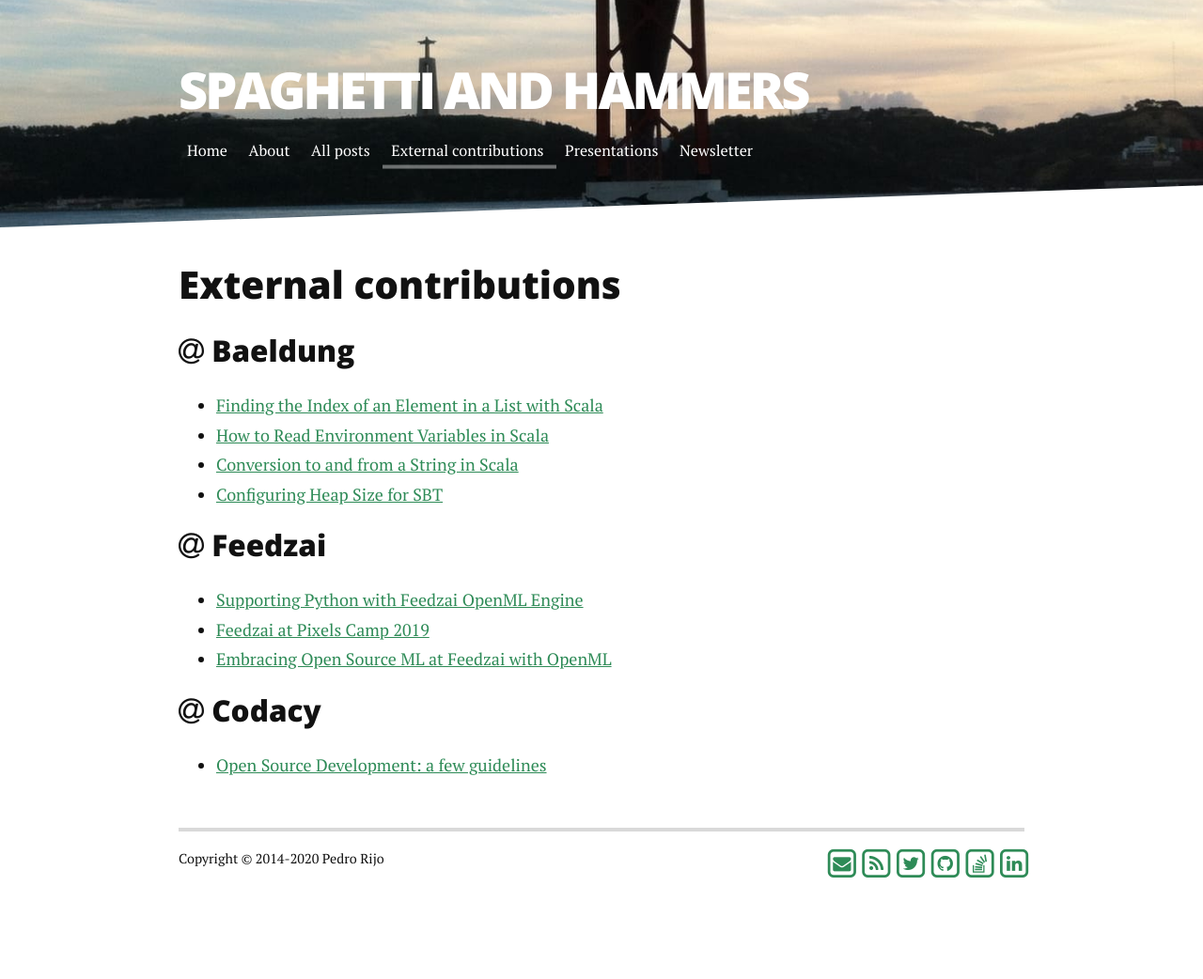
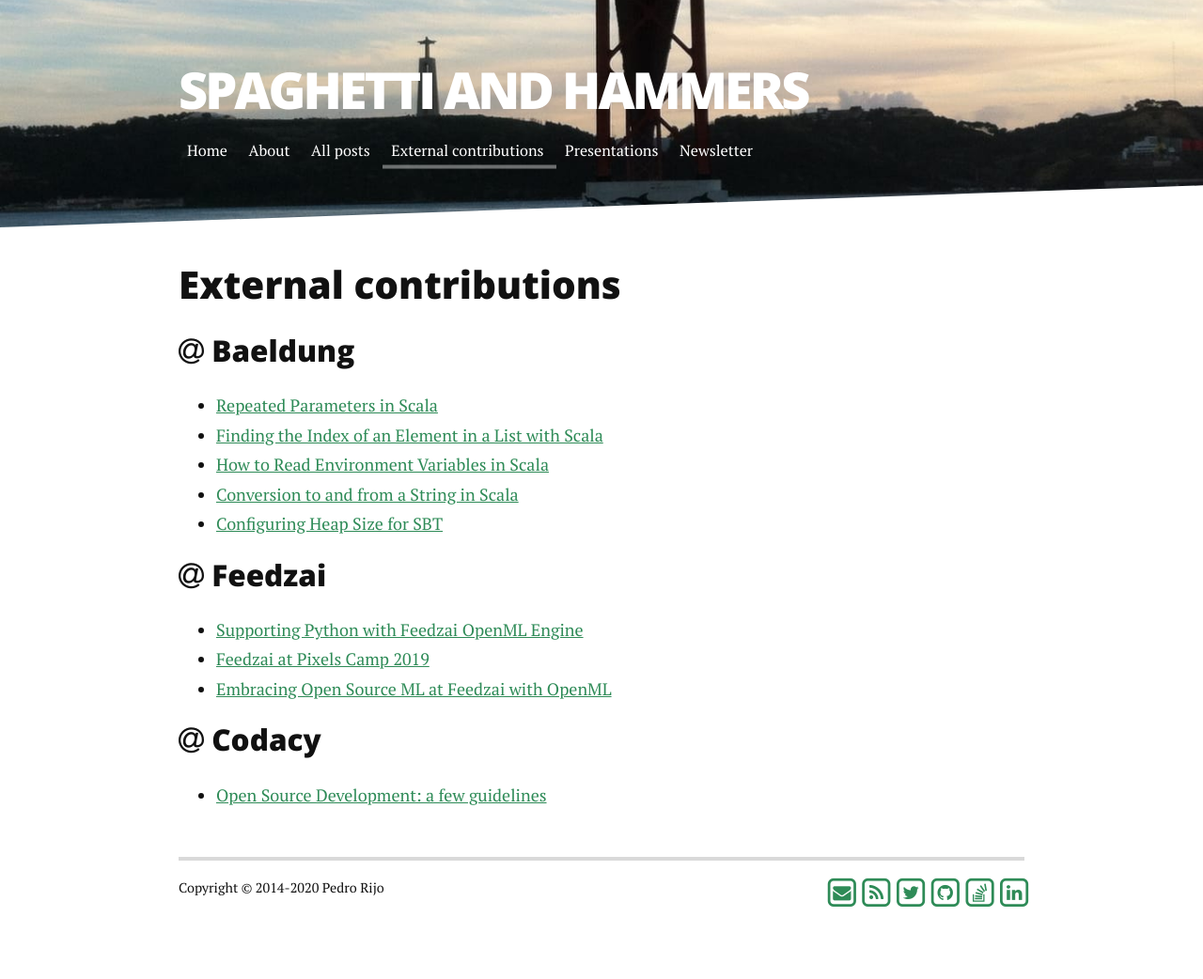
Before and after one commit to pedrorijo91/pedrorijo91.github.io, a Jekyll site: the page built from external.html, in a window 1280 px wide. Shown: the whole page at 94% size. Built offline with Jekyll 4.4.1, drawn with Linux system fonts in a browser that asks for light colours; before the commit the page ends 1011 px from its top, so only the background shows below that.

Commit message:
Update external.html

```diff
--- a/external.html
+++ b/external.html
@@ -9,6 +9,7 @@
   <h3><i class="fa fa-at" aria-hidden="true"></i> Baeldung</h3>
 
   <ul>
+    <li><a href="https://www.baeldung.com/scala/repeated-parameters">Repeated Parameters in Scala</a></li>
     <li><a href="https://www.baeldung.com/scala/find-index-element-in-list">Finding the Index of an Element in a List with Scala</a></li>
     <li><a href="https://www.baeldung.com/scala/environment-variables">How to Read Environment Variables in Scala</a></li>
     <li><a href="https://www.baeldung.com/scala/convert-to-from-string">Conversion to and from a String in Scala</a></li>
```
